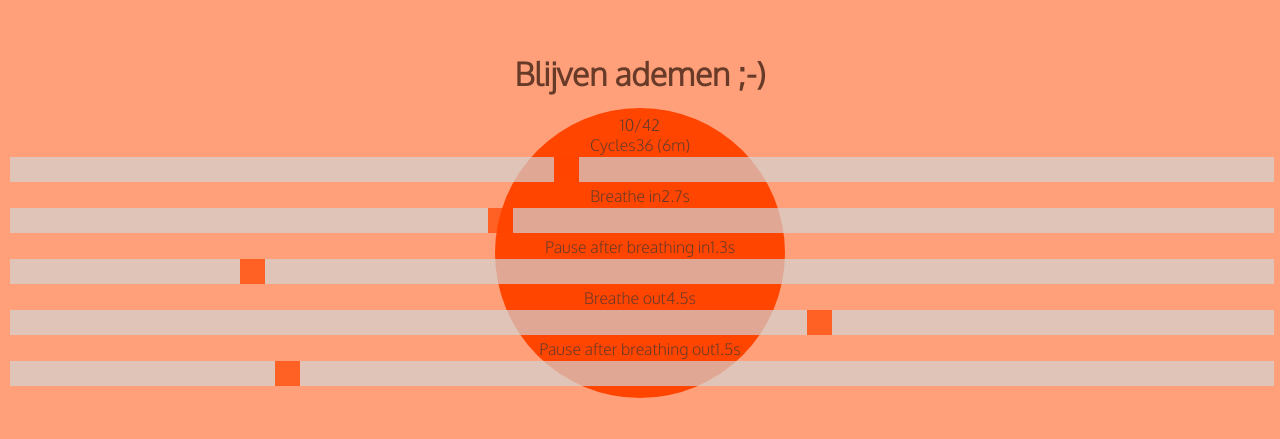
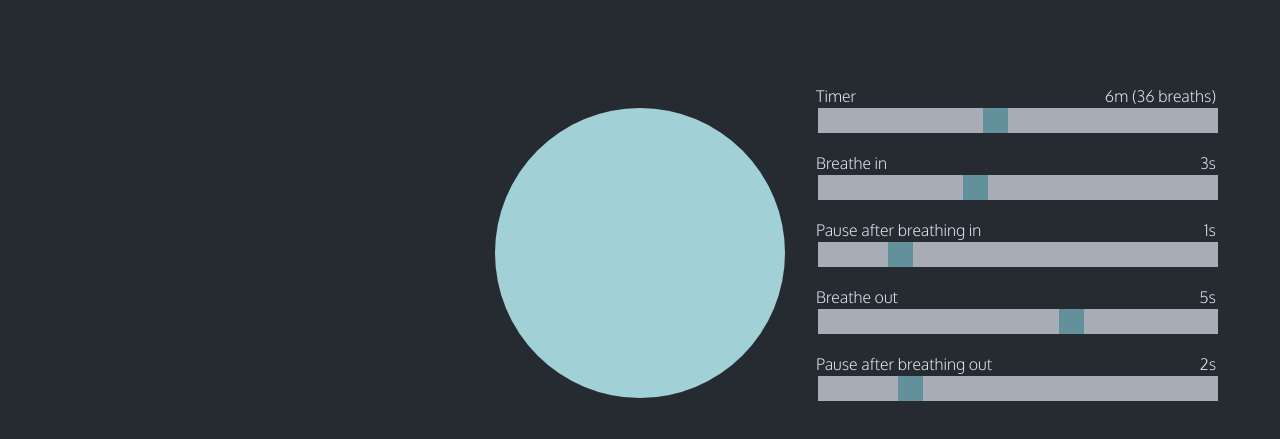
Before and after one commit to everbuild/freebreather, a Vue app: page / in a window 1280 px wide. Shown: the part 147-586 px from the top of the page. Built offline with nearby package versions, Linux system fonts and the light colour scheme.

Commit message:
settings styling + some housekeeping

```diff
--- a/index.html
+++ b/index.html
@@ -4,7 +4,7 @@
     <meta charset="UTF-8" />
     <link rel="icon" href="/favicon.ico" />
     <meta name="viewport" content="width=device-width, initial-scale=1.0" />
-    <title>Vite App</title>
+    <title>Freebreather</title>
   </head>
   <body>
     <div id="app"></div>
--- a/src/App.vue
+++ b/src/App.vue
@@ -1,12 +1,20 @@
 <template>
-<!--  <img alt="Vue logo" src="./assets/logo.png" />-->
-  <Breather/>
+  <c-breather :settings="settings"/>
+  <c-settings :settings="settings"/>
 </template>
 
-<script setup>
-//import HelloWorld from './components/HelloWorld.vue'
-import Breather from './components/Breather.vue'
+<script>
+  import CBreather from './components/CBreather.vue';
+  import Settings from './model/Settings.ts';
+  import CSettings from './components/CSettings.vue';
 
-// This starter template is using Vue 3 experimental <script setup> SFCs
-// Check out https://github.com/vuejs/rfcs/blob/script-setup-2/active-rfcs/0000-script-setup.md
+  export default {
+    components: { CSettings, CBreather },
+
+    data() {
+      return {
+        settings: new Settings(),
+      };
+    },
+  };
 </script>
--- /dev/null
+++ b/src/assets/sass/global.scss
@@ -0,0 +1,3 @@
+$color-bg: #262b32;
+$color-primary: #dee4ee;
+$color-accent: #a1d0d7;
--- a/src/assets/sass/main.scss
+++ b/src/assets/sass/main.scss
@@ -1,12 +1,11 @@
-
 @import url('https://fonts.googleapis.com/css2?family=Oxygen:wght@300&display=swap');
 
 body {
   font-family: 'Oxygen', sans-serif;
-  background: lightsalmon;
+  background: $color-bg;
   -webkit-font-smoothing: antialiased;
   -moz-osx-font-smoothing: grayscale;
   text-align: center;
-  color: #683b29;
+  color: $color-primary;
   margin-top: 25vh;
 }
--- a/src/components/Breather.vue
+++ b/src/components/CBreather.vue
@@ -1,15 +1,7 @@
 <template>
-  <h1>Blijven ademen ;-)</h1>
   <svg class="breather" viewBox="0 0 100 100" xmlns="http://www.w3.org/2000/svg">
     <circle cx="50" cy="50" :r="r" fill="currentColor"/>
   </svg>
-<!--  <form class="settings">-->
-<!--    <label>-->
-<!--      <span>Periode: {{ period / 1000 }}s</span>-->
-<!--      <input type="range" v-model="period" step="100" min="500" max="30000"/>-->
-<!--    </label>-->
-<!--  </form>-->
-  <c-settings :settings="settings"/>
 </template>
 
 <script>
@@ -22,12 +14,18 @@
   export default {
     components: { CSettings },
 
+    props: {
+      settings: {
+        type: Settings,
+        required: true,
+      },
+    },
+
     data() {
       return {
         active: false,
         r: 10,
         period: 10000,
-        settings: new Settings(),
       };
     },
 
@@ -82,48 +80,6 @@
     left: 50vw;
     margin-left: -$size/2;
     z-index: -100;
-    color: orangered;
+    color: $color-accent;
   }
-
-  form.settings {
-    width: 20em;
-    position: fixed;
-    bottom: 2em;
-    left: 50vw;
-    margin-left: -10em;
-  }
-
-  input[type=range] {
-    color: orangered;
-    cursor: pointer;
-    -webkit-appearance: none;
-    width: 100%;
-    height: 25px;
-    background: #d3d3d3;
-    outline: none;
-    opacity: 0.7;
-    -webkit-transition: .2s;
-    transition: opacity .2s;
-
-    &:hover {
-      opacity: 1;
-    }
-
-    &::-webkit-slider-thumb {
-      -webkit-appearance: none;
-      appearance: none;
-      width: 25px;
-      height: 25px;
-      background: orangered;
-      cursor: pointer;
-    }
-
-    &::-moz-range-thumb {
-      width: 25px;
-      height: 25px;
-      background: orangered;
-      cursor: pointer;
-    }
-  }
-
 </style>
--- a/src/components/CSettings.vue
+++ b/src/components/CSettings.vue
@@ -1,9 +1,9 @@
 <template>
-  {{ cycleTime }}/{{ cycleValues.length }}
+  <div class="wrapper">
     <form>
       <label class="field">
-      <span class="label">Cycles</span>
-      <span class="preview">{{ settings.cycles }} ({{ formatSeconds(settings.cycles * cycleTime) }})</span>
+        <span class="label">Timer</span>
+        <span class="preview">{{ formatSeconds(settings.cycles * cycleTime) }} ({{ settings.cycles }} breaths)</span>
         <c-slider v-model="settings.cycles" :values="cycleValues"/>
       </label>
 
@@ -31,6 +31,7 @@
         <c-slider v-model="settings.pauseOut" min="0" max="7" step=".1"/>
       </label>
     </form>
+  </div>
 </template>
 
 <script>
@@ -44,6 +45,7 @@
     props: {
       settings: {
         type: Settings,
+        required: true,
       },
     },
 
@@ -66,7 +68,7 @@
     methods: {
       formatSeconds(value) {
         const minutes = Math.floor(value / 60);
-        const seconds = value % 60;
+        const seconds = Math.round(value % 60);
         return [
           minutes && `${minutes}m`,
           (seconds || !minutes) && `${seconds}s`,
@@ -75,3 +77,31 @@
     },
   };
 </script>
+
+<style lang="scss" scoped>
+  .wrapper {
+    position: fixed;
+    display: flex;
+    flex-direction: column;
+    justify-content: center;
+    top: 0;
+    bottom: 0;
+    right: 0;
+    width: 400px;
+    max-width: 100vw;
+    padding: 4em;
+  }
+
+  .label {
+    float: left;
+  }
+
+  .preview {
+    float: right;
+  }
+
+  .field {
+    display: block;
+    margin-bottom: 1em;
+  }
+</style>
--- a/src/components/CSlider.vue
+++ b/src/components/CSlider.vue
@@ -54,14 +54,15 @@
 
 <style lang="scss" scoped>
   $size: 60vh;
+  $color-knob: darken($color-accent,10);
 
   input {
-    color: orangered;
+    color: $color-knob;
     cursor: pointer;
     -webkit-appearance: none;
     width: 100%;
     height: 25px;
-    background: #d3d3d3;
+    background: $color-primary;
     outline: none;
     opacity: 0.7;
     -webkit-transition: .2s;
@@ -76,14 +77,14 @@
       appearance: none;
       width: 25px;
       height: 25px;
-      background: orangered;
+      background: $color-knob;
       cursor: pointer;
     }
 
     &::-moz-range-thumb {
       width: 25px;
       height: 25px;
-      background: orangered;
+      background: $color-knob;
       cursor: pointer;
     }
   }
--- a/vite.config.js
+++ b/vite.config.js
@@ -1,8 +1,18 @@
-import { defineConfig } from 'vite'
-import vue from '@vitejs/plugin-vue'
+import { defineConfig } from 'vite';
+import vue from '@vitejs/plugin-vue';
+import {resolve} from "path";
+
+const globalScss = resolve(__dirname, "./src/assets/sass/global");
 
 // https://vitejs.dev/config/
 export default defineConfig({
   base: '',
-  plugins: [vue()]
-})
+  plugins: [vue()],
+  css: {
+    preprocessorOptions: {
+      scss: {
+        additionalData: `@import "./src/assets/sass/global";\n`
+      },
+    },
+  },
+});
```
Also changed, not shown: src/components/HelloWorld.vue (deleted, +0 -33 lines). Lines whose indentation alone changed are shown as unchanged.
